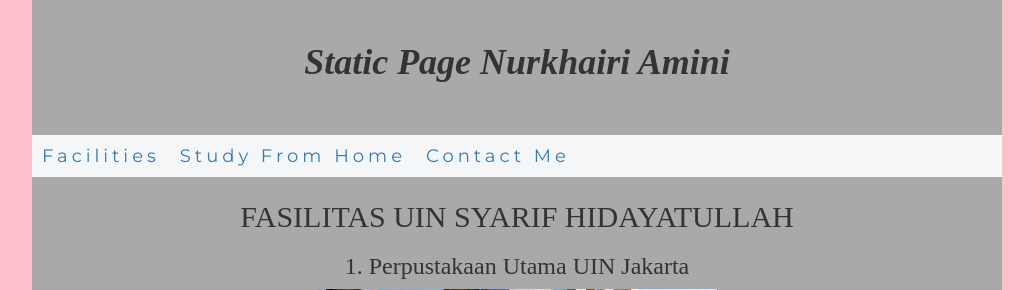
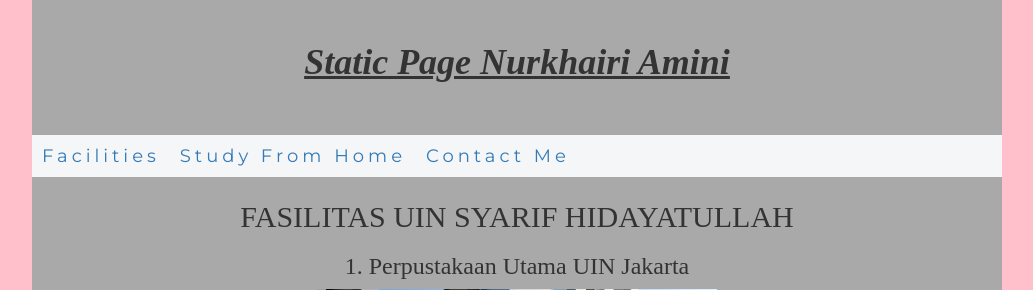
Before and after one commit to nurkhairiq23/Tugas_Cloud, a PHP site: page / in a window 1280 px wide. Shown: the top 290 px of the page, without its empty margins (123-1156 px from the left). Run offline with PHP 8.4, Linux system fonts and the light colour scheme.

Commit message:
Update index.php

```diff
--- a/index.php
+++ b/index.php
@@ -69,6 +69,10 @@
 	    	border-color: #2f2f2f;
     		padding-bottom: 10px;
 	 }
+
+    h1 {
+	text-decoration: underline;
+    }
 
     p {
       	font-family: Montserrat;
```
